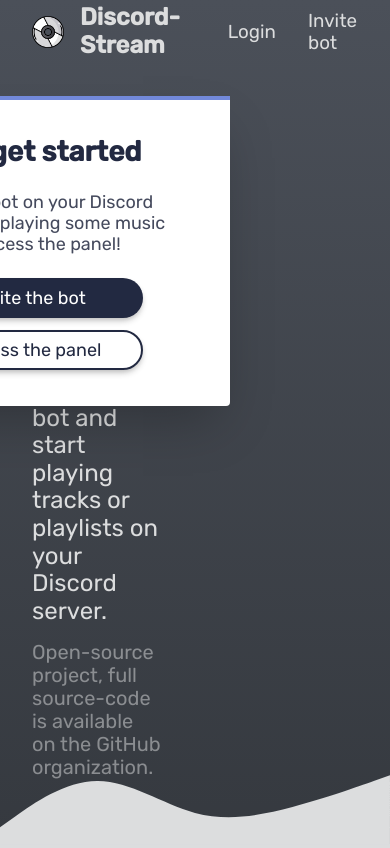
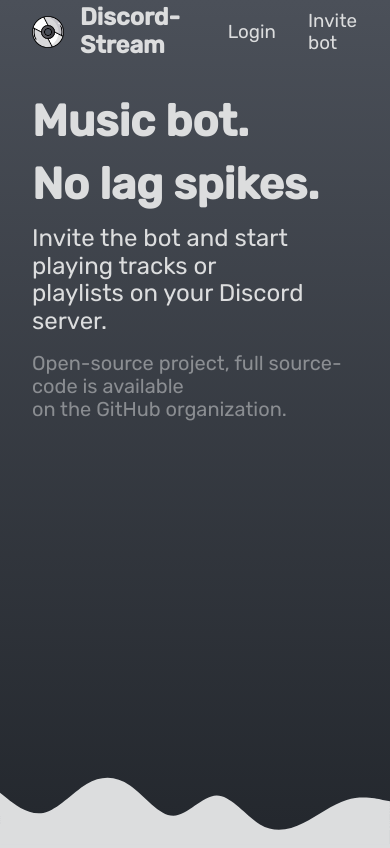
Before and after one commit to mrpinkcat/landing-page, a React (Create React App) app: page / in a window 390 px wide. Built offline with nearby package versions, Linux system fonts and the light colour scheme.

Commit message:
feat(home): better responsive, edit wave and invite-card

```diff
--- a/src/components/home/InviteCard.tsx
+++ b/src/components/home/InviteCard.tsx
@@ -40,8 +40,8 @@
 const ButtonResetEl = styled.button`
   display: block;
   width: 225px;
-  height: 40px;
-  margin: 0 auto 0.75rem;
+  height: 48px;
+  margin: 0 auto 1.25rem;
   padding: 0;
   border: 0;
   border-radius: 24px;
--- a/src/components/home/Wave.tsx
+++ b/src/components/home/Wave.tsx
@@ -9,8 +9,7 @@
         left: '0',
         right: '0',
       }}>
-        <svg xmlns="http://www.w3.org/2000/svg" viewBox="0 0 1440 320">
-          <path fill="#dcddde" d="M0,256L60,213.3C120,171,240,85,360,85.3C480,85,600,171,720,202.7C840,235,960,213,1080,181.3C1200,149,1320,107,1380,85.3L1440,64L1440,320L1380,320C1320,320,1200,320,1080,320C960,320,840,320,720,320C600,320,480,320,360,320C240,320,120,320,60,320L0,320Z"></path>
+        <svg xmlns="http://www.w3.org/2000/svg" viewBox="0 0 1440 320"><path fill="#dcddde" fill-opacity="1" d="M0,128L26.7,149.3C53.3,171,107,213,160,202.7C213.3,192,267,128,320,96C373.3,64,427,64,480,101.3C533.3,139,587,213,640,213.3C693.3,213,747,139,800,138.7C853.3,139,907,213,960,245.3C1013.3,277,1067,267,1120,240C1173.3,213,1227,171,1280,154.7C1333.3,139,1387,149,1413,154.7L1440,160L1440,320L1413.3,320C1386.7,320,1333,320,1280,320C1226.7,320,1173,320,1120,320C1066.7,320,1013,320,960,320C906.7,320,853,320,800,320C746.7,320,693,320,640,320C586.7,320,533,320,480,320C426.7,320,373,320,320,320C266.7,320,213,320,160,320C106.7,320,53,320,27,320L0,320Z"></path>
         </svg>
       </div>
     );
--- a/src/routes/Home.tsx
+++ b/src/routes/Home.tsx
@@ -8,26 +8,71 @@
 const ContainerEl = styled.div`
   position: absolute;
   display: flex;
+  flex-direction: column;
   width: 100%;
   min-height: 100vh;
   padding-top: 6rem;
-  background: linear-gradient(0deg, rgba(53,57,63,1) 0%, rgba(75,80,89,1) 100%);
+  padding-left: 2rem;
+  padding-right: 2rem;
+  background: linear-gradient(0deg, rgb(35, 39, 45) 0%, rgba(75,80,89,1) 100%);
+
+  @media (min-width: 992px) {
+    flex-direction: row;
+    min-height: 90vh;
+  }
+
+  @media (min-width: 1366px) {
+    padding-left: 4rem;
+    padding-right: 4rem;
+  }
+
+  @media (min-width: 1440px) {
+
+  }
+
+  @media (min-width: 1920px) {
+    min-height: 80vh;
+    padding-left: 6rem;
+    padding-right: 6rem;
+  }
 `;
 
 const LeftPartEl = styled.div`
-  max-width: 50%;
-  width: 50%;
-  padding: 0 2rem;
+  max-width: 100%;
+  width: 100%;
+
+  @media (min-width: 992px) {
+    max-width: 50%;
+    width: 50%;
+  }
 `;
 
 const RightPartEl = styled.div`
-  max-width: 50%;
-  width: 50%;
+  max-width: 100%;
+  width: 100%;
+
+  @media (min-width: 992px) {
+    max-width: 50%;
+    width: 50%;
+  }
 `;
 
 const InviteCardContainerEl = styled.div`
   float: right;
-  padding: 0 10rem;
+  display: none;
+  padding: 0 4rem;
+
+  @media (min-width: 992px) {
+    display: block;
+  }
+
+  @media (max-width: 1023px) {
+    padding: 0;
+  }
+
+  @media (min-width: 1920px) {
+    padding: 0 10rem;
+  }
 `;
 
 export default class Home extends React.Component {
```
